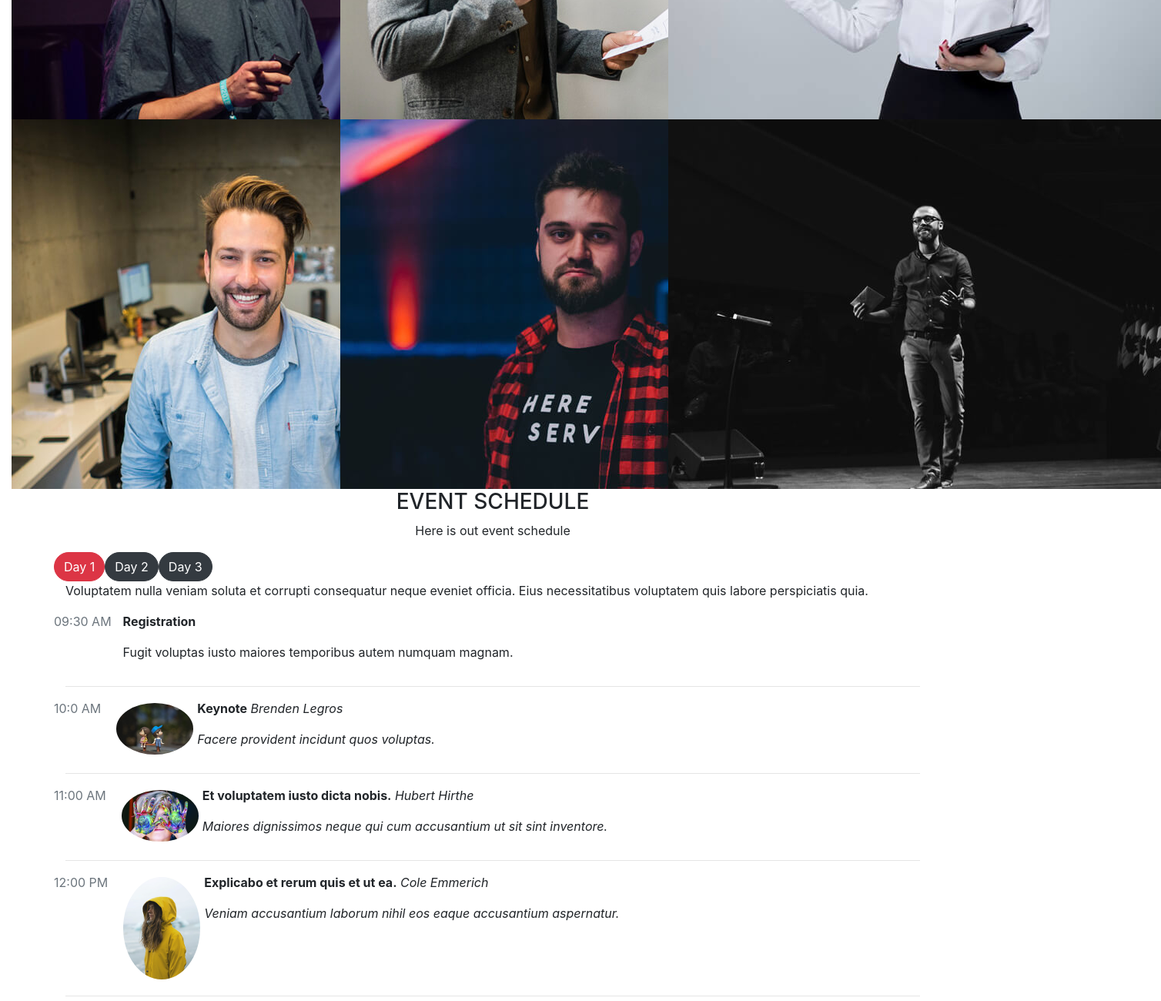
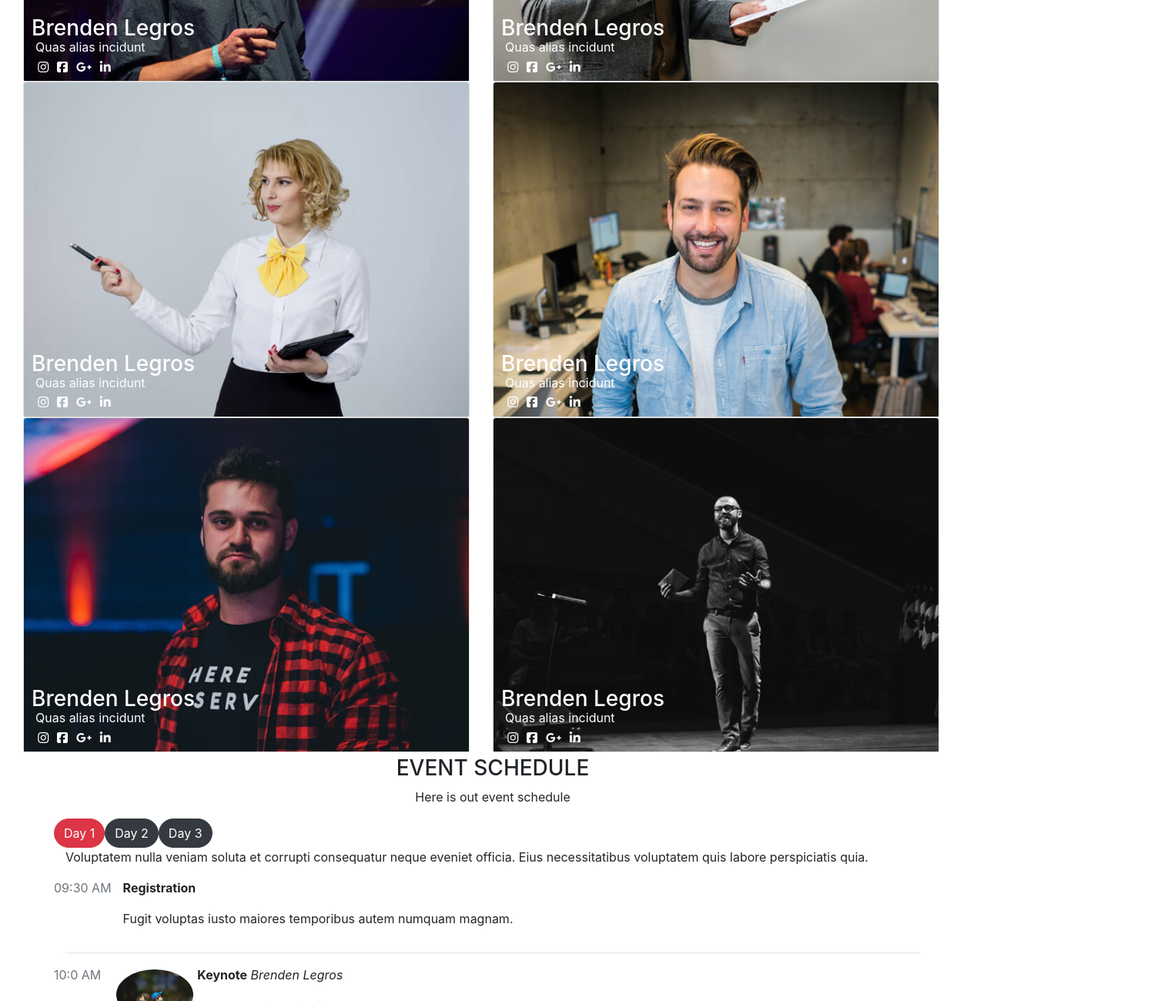
Before and after one commit to mdjacksparrow/Bootstrap, a plain HTML site: page TheEventBootstrapTemplate/index.html in a window 1280 px wide. Shown: the part 1500-2800 px from the top of the page at 77% size, 1508 px wide, since content can reach past the window. Drawn offline with nearby package versions, Linux system fonts and the light colour scheme; some packages are replaced by stand-ins of ours; a web font is replaced by a local one.

Commit message:
Added speaker cards

```diff
--- a/TheEventBootstrapTemplate/index.html
+++ b/TheEventBootstrapTemplate/index.html
@@ -7,6 +7,7 @@
 
  <!-- Link section for icons  -->
  <script src="https://kit.fontawesome.com/e2169f0192.js"></script>
+<link rel="stylesheet" href="https://cdnjs.cloudflare.com/ajax/libs/font-awesome/4.7.0/css/font-awesome.min.css">
 
  <!-- Link for bootstrap.css  -->
  <link rel="stylesheet" href="https://maxcdn.bootstrapcdn.com/bootstrap/4.4.1/css/bootstrap.min.css">
@@ -87,7 +88,7 @@
    <h2 class="display-4">THE ANNUAL <span class="text-danger">MARKETING</span> CONFERENCE</h2>
    <p>10-12 December, Downtown Conference Center, New York</p>
 
-   <button class="btn btn-outline-danger text-white rounded-pill">About The Event</button>
+   <button class="btn btn-outline-danger text-white rounded-pill"  id = "about-button">About The Event</button>
   </div>
  </div>
 
@@ -110,36 +111,113 @@
 </div>
 
  <!-- Event Speakers with 3 column section  -->
-<div class="even-speakers container-fluid text-center">
+<div class="even-speakers container-fluid text-center mt-3">
  <h2>EVENT SPEAKERS</h2>
  <p>Here are some out speakers</p>
 
- <div class="row">
-  <div class="col-xl-4 col-lg-4 col-md-6 col-sm-12">
-   <img src="./img/speaker/speaker-1.jpg" alt="speaker">
-  </div>
-  <div class="col-xl-4 col-lg-4 col-md-6 col-sm-12">
-   <img src="./img/speaker/speaker-2.jpg" alt="speaker">
-  </div>
-  <div class="col-xl-4 col-lg-4 col-md-6 col-sm-12">
-   <img src="./img/speaker/speaker-3.jpg" alt="speaker">
-  </div>
-  <div class="col-xl-4 col-lg-4 col-md-6 col-sm-12">
-   <img src="./img/speaker/speaker-4.jpg" alt="speaker">
-  </div>
-  <div class="col-xl-4 col-lg-4 col-md-6 col-sm-12">
-   <img src="./img/speaker/speaker-5.jpg" alt="speaker">
-  </div>
-  <div class="col-xl-4 col-lg-4 col-md-6 col-sm-12">
-   <img src="./img/speaker/speaker-6.jpg" alt="speaker">
+
+ <div class="container-fluid card-deck">
+   <div class="card">
+    <img src="./img/speaker/speaker-1.jpg" alt="" class="card-img-top">
+    <div class="card-img-overlay">
+      <h3 class="card-title text-white ">
+        Brenden Legros
+      </h3>
+      <p class="card-text  text-white">Quas alias incidunt</p>
+      <div class="icons">
+        <a href="#" ><i class="fab fa-instagram"></i></a>
+        <a href="#" ><i class="fab fa-facebook-square"></i></a>
+        <a href="#" ><i class="fab fa-google-plus-g"></i></a>
+        <a href="#" ><i class="fab fa-linkedin"></i></a>
+      </div>
+     </div>
+   </div>
+
+  <div class="card">
+    <img src="./img/speaker/speaker-2.jpg" alt="" class="card-img-top">
+    <div class="card-img-overlay">
+      <h3 class="card-title text-white">
+        Brenden Legros
+      </h3>
+      <p class="card-text  text-white">Quas alias incidunt</p>
+    <div class="icons">
+      <a href="#"><i class="fab fa-instagram"></i></a>
+      <a href="#"><i class="fab fa-facebook-square"></i></a>
+      <a href="#"><i class="fab fa-google-plus-g"></i></a>
+      <a href="#"><i class="fab fa-linkedin"></i></a>
+    </div>    </div>
   </div>
  </div>
 
+<div class="container-fluid card-deck col-lg-12">
+  <div class="card">
+    <img src="./img/speaker/speaker-3.jpg" alt="" class="card-img-top">
+    <div class="card-img-overlay">
+      <h3 class="card-title text-white">
+        Brenden Legros
+      </h3>
+      <p class="card-text  text-white">Quas alias incidunt</p>
+    <div class="icons">
+      <a href="#"><i class="fab fa-instagram"></i></a>
+      <a href="#"><i class="fab fa-facebook-square"></i></a>
+      <a href="#"><i class="fab fa-google-plus-g"></i></a>
+      <a href="#"><i class="fab fa-linkedin"></i></a>
+    </div>    </div>
+  </div>
 
+  <div class="card">
+    <img src="./img/speaker/speaker-4.jpg" alt="" class="card-img-top">
+    <div class="card-img-overlay">
+      <h3 class="card-title text-white">
+        Brenden Legros
+      </h3>
+      <p class="card-text  text-white">Quas alias incidunt</p>
+    <div class="icons">
+      <a href="#"><i class="fab fa-instagram"></i></a>
+      <a href="#"><i class="fab fa-facebook-square"></i></a>
+      <a href="#"><i class="fab fa-google-plus-g"></i></a>
+      <a href="#"><i class="fab fa-linkedin"></i></a>
+    </div>    </div>
+  </div>
 </div>
 
+<div class="container-fluid card-deck col-lg-12">
+  <div class="card">
+    <img src="./img/speaker/speaker-5.jpg" alt="" class="card-img-top">
+    <div class="card-img-overlay">
+      <h3 class="card-title text-white">
+        Brenden Legros
+      </h3>
+      <p class="card-text  text-white">Quas alias incidunt</p>
+    <div class="icons">
+      <a href="#"><i class="fab fa-instagram"></i></a>
+      <a href="#"><i class="fab fa-facebook-square"></i></a>
+      <a href="#"><i class="fab fa-google-plus-g"></i></a>
+      <a href="#"><i class="fab fa-linkedin"></i></a>
+    </div>    </div>
+  </div>
+
+  <div class="card">
+    <img src="./img/speaker/speaker-6.jpg" alt="" class="card-img-top">
+    <div class="card-img-overlay">
+      <h3 class="card-title text-white">
+        Brenden Legros
+      </h3>
+      <p class="card-text  text-white">Quas alias incidunt</p>
+    <div class="icons">
+      <a href="#"><i class="fab fa-instagram"></i></a>
+      <a href="#"><i class="fab fa-facebook-square"></i></a>
+      <a href="#"><i class="fab fa-google-plus-g"></i></a>
+      <a href="#"><i class="fab fa-linkedin"></i></a>
+    </div>    </div>
+  </div>
+</div>
+</div>
+
+
+
  <!-- Event schedule  -->
-<div class="event-schedule container">
+<div class="event-schedule container mt-1">
  <h3 class="text-center">EVENT SCHEDULE</h3>
  <p class="text-center">Here is out event schedule</p>
 
@@ -269,7 +347,9 @@
  <img src="./img/conference/con-8.jpg" alt="">
 </div>
 </div>
-
+  <a href="#">
+    <i class="fa fa-linked-in" aria-hidden="true"></i>
+  </a>
 
 
  <!-- Hotel with three column section  -->
--- a/TheEventBootstrapTemplate/style.css
+++ b/TheEventBootstrapTemplate/style.css
@@ -6,15 +6,19 @@
 
 
 /* Nav bar  */
+
+nav{
+ /* border:1px solid white; */
+ padding: 0;
+ margin: 0;
+}
 .fa-location-arrow{
  padding-right:10px ;
 }
 
 nav > .nav-link{
- font-size: 3em;
+ font-size: 2em;
  color: white;
- padding: 0.4rem;
- /* font-weight: 200; */
 font-family: 'Baloo Bhai', cursive;}
 
 .nav-link:hover{
@@ -30,15 +34,17 @@ font-family: 'Baloo Bhai', cursive;}
 .navbar-nav{
  font-size: 1.2rem;
  right:0;
- /* position:absolute; */
- padding-right: 5%;
+ margin-right: 3%;
 }
 
-.nav-item{
- padding: 0.3em;
+#about-button{
+ /* background-color: blue; */
+ border :2px solid #C33C54;
+ background-color: rgba(17, 15, 15, 0.4);
 }
-
-
+#about-button:hover{
+ background-color: #C33C54;
+}
 /* Banner  */
 .carousel-caption{
  /* border: 1px solid red; */
@@ -47,7 +53,6 @@ font-family: 'Baloo Bhai', cursive;}
 
 .about-the-event{
  background: url("./img/other/question.jpg");
- /* background-color: tomato; */
  background-size: cover;
  color: white;
  background-attachment: fixed;
@@ -56,3 +61,42 @@ font-family: 'Baloo Bhai', cursive;}
 .display-4{
  font-size: 2.3em;
 }
+
+.card-img-overlay{
+   /* border: 1px solid red; */
+   padding: 2em;
+   position: absolute;
+}
+.card-title{
+ /* margin-top: 40%; */
+ position: absolute;
+ bottom: 1.4em;
+ left: 10px;
+  /* border: 1px solid red; */
+}
+
+.icons{
+ color: white;
+  /* border: 1px solid red; */
+  /* font-size: 1.3em;
+  padding: .3em; */
+  position: absolute;
+ bottom: 0.4em;
+ left: 15px;
+ padding: 0;
+
+}
+
+.fa-instagram,.fa-facebook-square,.fa-google-plus-g,.fa-linkedin{
+   /* border: 1px solid red; */
+   color: white;
+   padding: 0.2em;
+
+}
+
+.card-text{
+ /* border: 1px solid red; */
+ position: absolute;
+ bottom: 1em;
+ left: 15px;
+}
```
